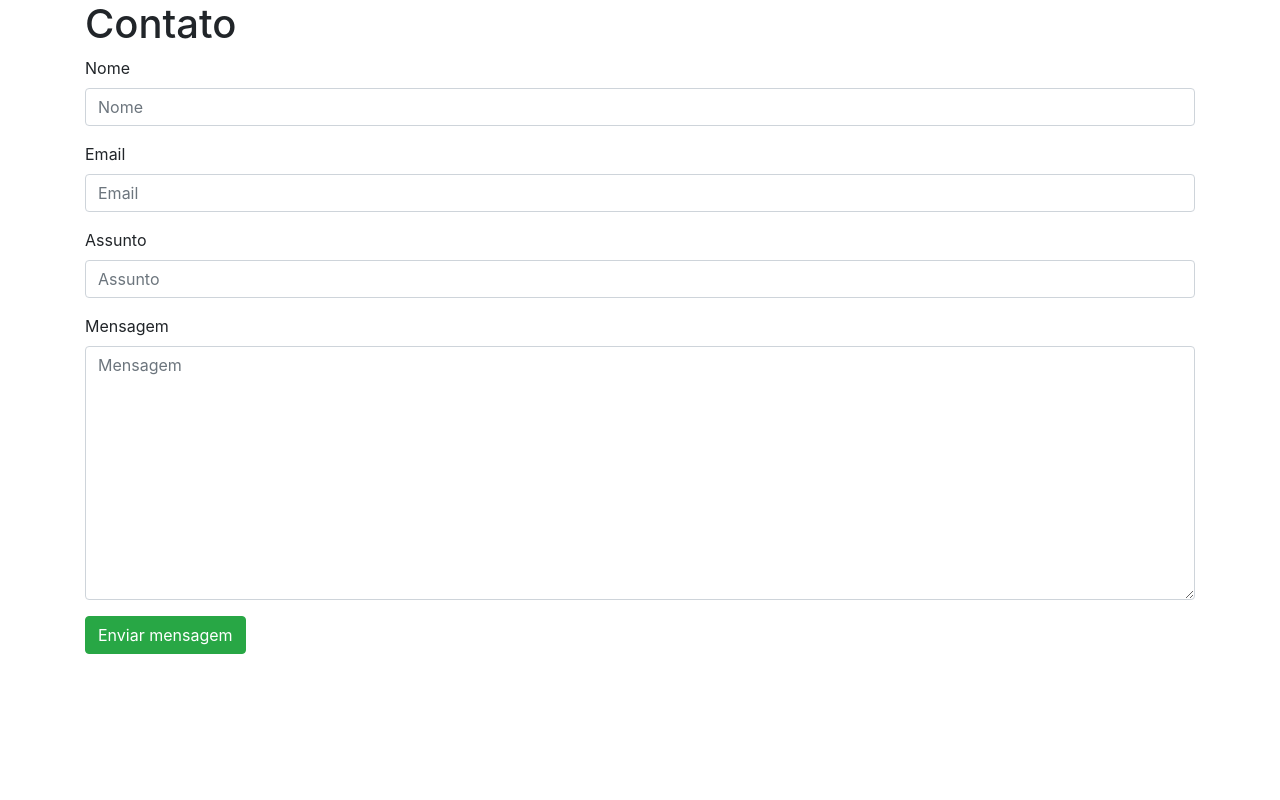
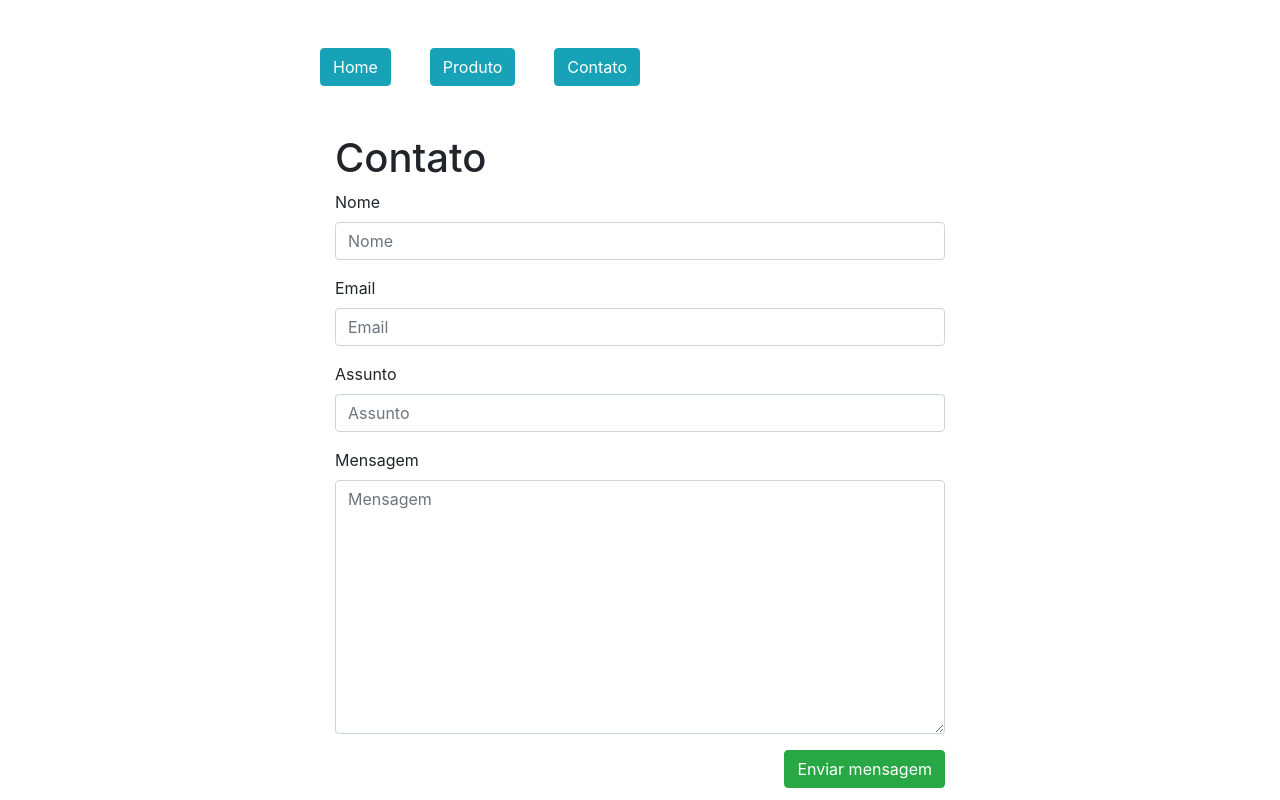
Before and after one commit to programecompedro/django-forms, a Django app: page /contato/ in a window 1280 px wide. Run offline with Django 3.2, Linux system fonts and the light colour scheme; some libraries are stand-ins or nearby versions.

Commit message:
toque final no design

```diff
--- a/core/templates/contato.html
+++ b/core/templates/contato.html
@@ -10,17 +10,33 @@
     {%bootstrap_css%}
 </head>
 <body>
-    <div class = "container">
+    <div class="row d-block mx-auto text-center w-50 mt-4 pt-4">
+        <nav class="w-50 d-flex justify-content-between">
+            <a class="btn btn-info" href="/">
+                Home
+            </a>
+            <a class="btn btn-info" href="/produto/">
+                Produto
+            </a>
+            <a class="btn btn-info" href="/contato/">
+                Contato
+            </a>
+        </nav>
+    </div>
+    <div class = "container mt-4 pt-4 w-50">
         <h1>Contato</h1>
         {%bootstrap_messages%}
 
-        <form class="form" autocomplete="off" method="POST" action='{% url 'contato' %}'>
+        <form class="form " autocomplete="off" method="POST" action='{% url 'contato' %}'>
             {% csrf_token %}
             {% bootstrap_form form %}
             {% buttons %}
-                <button type="submit" class="btn btn-success">
-                    Enviar mensagem
-                </button>
+                <div class="d-flex flex-row-reverse">
+
+                    <button type="submit" class="btn btn-success">
+                        Enviar mensagem
+                    </button>
+                </div>
             {% endbuttons %}
         </form>
     </div>
```
Also changed, not shown: core/templates/index.html (+14 -1 lines), core/templates/produto.html (+16 -1 lines).
